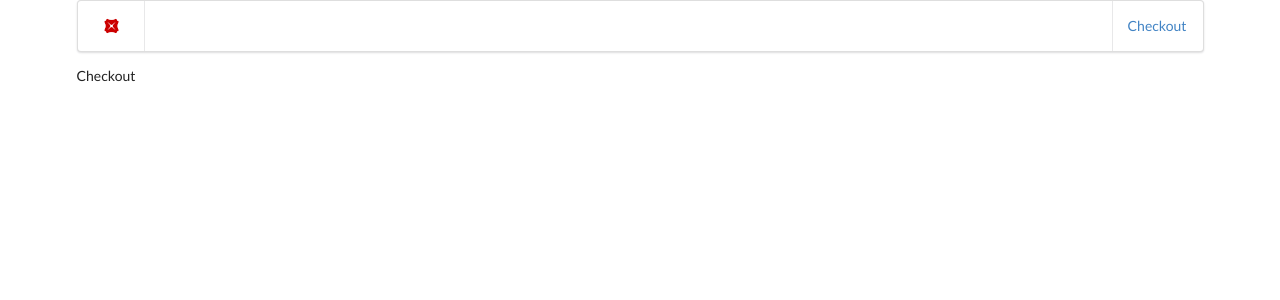
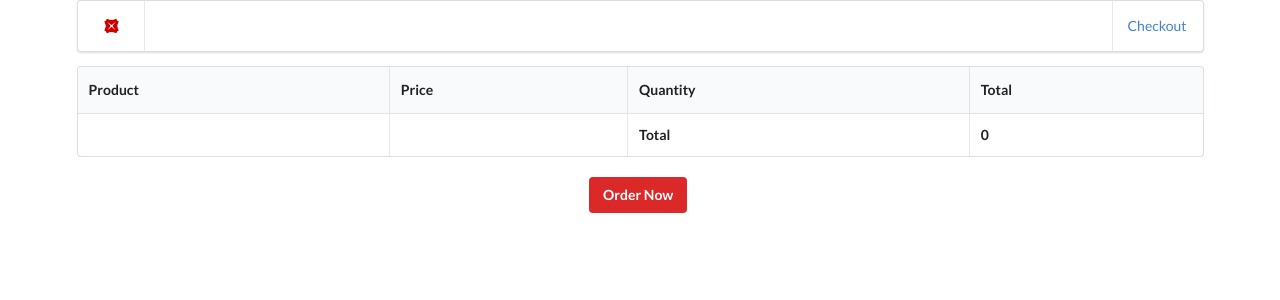
Before and after one commit to xuanyucodes/personal_dbs_seed, a React (Create React App) app in the folder frontend/: page /checkout in a window 1280 px wide. Shown: the top 300 px of the page. Built offline with nearby package versions, Linux system fonts and the light colour scheme.

Commit message:
Completion of frontend and some backend

```diff
--- a/frontend/src/components/App.js
+++ b/frontend/src/components/App.js
@@ -10,6 +10,7 @@ import Login from './Login';
 const App = () => {
 
     const [isLoggedIn, setIsLoggedIn] = useState(false);
+    const [cart, setCart] = useState({}); // to track shopping cart purchases of format {pdt_id: qty}
 
     return (
         <div className="ui container">
@@ -19,9 +20,11 @@ const App = () => {
                         <Route path="/loginorcheckout" exact render={
                             () => isLoggedIn? <Redirect to="/checkout"/> : <Login path="/login" setIsLoggedIn={setIsLoggedIn}/>}
                         />
-                        <Route path="/" exact component={Store} />
+                        {/* <Route path="/" exact component={Store} /> */}
+                        <Route path="/" exact render={() => <Store cart={cart} setCart={setCart}/>} />
                         <Route path="/products/:id" exact component={Product} />
-                        <Route path="/checkout" exact component={Checkout} />
+                        {/* <Route path="/checkout" exact component={Checkout} /> */}
+                        <Route path="/checkout" exact render={() => <Checkout cart={cart} setCart={setCart}/>} />
                     </Switch>
             </Router>
         </div>
--- a/frontend/src/components/Category.js
+++ b/frontend/src/components/Category.js
@@ -8,7 +8,12 @@ const Category = ({name, id, products, cart, setCart}) => {
     const cat_products = products.filter(pdt => pdt.category_id === id);
 
     const updateCart = e => {
-        const newCart = {...cart, [e.target.id]: e.target.valueAsNumber};
+        const newCart = {...cart, [e.target.id]: {
+            qtypurchased: e.target.valueAsNumber,
+            desc: e.target.name,
+            img: e.target.attributes.getNamedItem('img').value,
+            price: parseInt(e.target.attributes.getNamedItem('price').value)
+        }};
         setCart(newCart);
     };
 
@@ -24,7 +29,7 @@ const Category = ({name, id, products, cart, setCart}) => {
                     <p>Quantity Remaining: {pdt.qty}.</p>
                     <p> </p>
                     <div className="ui centered">
-                        <input id={pdt.id} name={pdt.id} type="number" step="1" min="0" max={pdt.qty} onChange={updateCart}/>
+                        <input id={pdt.id} name={pdt.title} img={pdt.image} price={pdt.price} value={cart[pdt.id]? cart[pdt.id].qtypurchased: 0} type="number" step="1" min="0" max={pdt.qty} onChange={updateCart}/>
                     </div>
                 </div>
             </div>
--- a/frontend/src/components/Checkout.js
+++ b/frontend/src/components/Checkout.js
@@ -1,11 +1,82 @@
-import React from 'react';
+import React, { useState } from 'react';
+import api_call from '../api/api_call';
 
 const Checkout = (props) => {
 
-    console.log(props);
+    let totalPrice = 0;
+
+    const purchases = props.cart;
+
+    const updateCart = e => {
+        // console.log(purchases)
+        // console.log(e);
+        const newCart = {...purchases, [e.target.id]: {
+            qtypurchased: e.target.valueAsNumber,
+            desc: e.target.name,
+            img: e.target.attributes.getNamedItem('img').value,
+            price: parseInt(e.target.attributes.getNamedItem('price').value)
+        }};
+        props.setCart(newCart);
+    };
+
+    const renderedTableRows = Object.keys(purchases).map(productid => {
+        const item = purchases[productid];
+        if (item.qtypurchased > 0) {
+            console.log(item);
+            totalPrice += item.qtypurchased * item.price;
+            return (
+                <tr>
+                    <td>
+                        <h4 className="ui image header">
+                            <img className="ui big image" src={item.img} alt={item.id}/>
+                            <div className="content">
+                                {item.desc}
+                                <div className="sub header">Human Resources</div>
+                            </div>
+                        </h4>
+                    </td>
+                    <td>{item.price}</td>
+                    <td><input id={productid} name={item.desc} img={item.img} price={item.price} value={purchases[productid].qtypurchased} type="number" step="1" min="0" max={purchases[productid].qty} onChange={updateCart}/>
+                    </td>
+                    <td>{item.price * item.qtypurchased}</td>
+                </tr>
+            )
+        }
+    })
+
+    const submitForm = (event) => {
+        event.preventDefault();
+        Object.keys(purchases).map(async productid => {
+            const response = await api_call.patch(`/products/${productid}`, {
+                qtypurchased: purchases[productid].qtypurchased
+            })
+            console.log(`Product of id ${productid} (${response.data.title}) has ${response.data.qty} units remainder.`)
+        })
+    }
 
     return (
-        <div>Checkout</div>
+        <div>
+            <table className="ui celled table">
+                <thead>
+                    <tr><th>Product</th>
+                    <th>Price</th>
+                    <th>Quantity</th>
+                    <th>Total</th>
+                </tr></thead>
+                <tbody>
+                    {renderedTableRows}
+                    <tr>
+                        <td></td>
+                        <td></td>
+                        <td style={{fontWeight:'bold'}}>Total</td>
+                        <td style={{fontWeight:'bold'}}>{totalPrice}</td>
+                    </tr>
+                </tbody>
+            </table>
+            <form className="ui centered grid" style={{margin: '20px'}} onSubmit={submitForm}>
+                <button type="submit" className="ui red button">Order Now</button>
+            </form>
+        </div>
     )
 }
 
--- a/frontend/src/components/Login.js
+++ b/frontend/src/components/Login.js
@@ -26,8 +26,8 @@ const Login = ({setIsLoggedIn}) => {
     return (
         <div className="ui middle aligned center aligned grid">
             <div className="column" style={{width: '50%'}}>
-                <h2 class="ui image header" style={{marginTop: '20px', marginBottom: '20px'}}>
-                    <div class="content">
+                <h2 className="ui image header" style={{marginTop: '20px', marginBottom: '20px'}}>
+                    <div className="content">
                         Please log in to your account
                     </div>
                 </h2>
--- a/frontend/src/components/Store.js
+++ b/frontend/src/components/Store.js
@@ -2,11 +2,11 @@ import React, { useEffect, useState } from 'react';
 import api_call from '../api/api_call';
 import Category from './Category';
 
-const Store = () => {
+const Store = (props) => {
 
     const [products, setProducts] = useState([]);
     const [categories, setCategories] = useState([]);
-    const [cart, setCart] = useState({}); // to track shopping cart purchases of format {pdt_id: qty}
+    // const [cart, setCart] = useState({}); // to track shopping cart purchases of format {pdt_id: qty}
 
     useEffect(() => {
         const getProducts = async () => {
@@ -27,7 +27,7 @@ const Store = () => {
     const renderList = categories.map(category => {
             return (
                 <div key={category.id} className="ui container" style={{marginBottom: '20px'}}>
-                    <Category name={category.name} id={category.id} products={products} cart={cart} setCart={setCart}/>
+                    <Category name={category.name} id={category.id} products={products} cart={props.cart} setCart={props.setCart}/>
                 </div>
             )
     });
```
Also changed, not shown: 1 other file (tests, documents, lock files or other folders).
